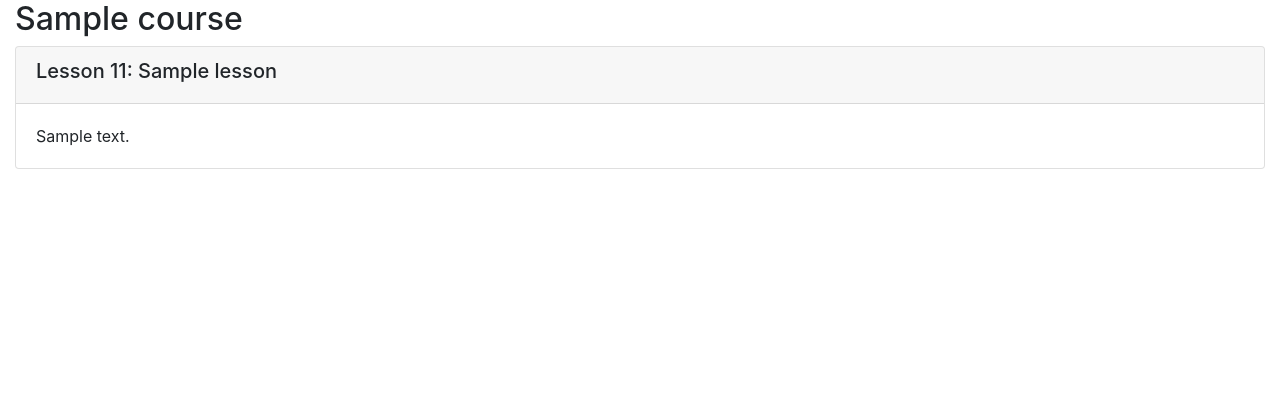
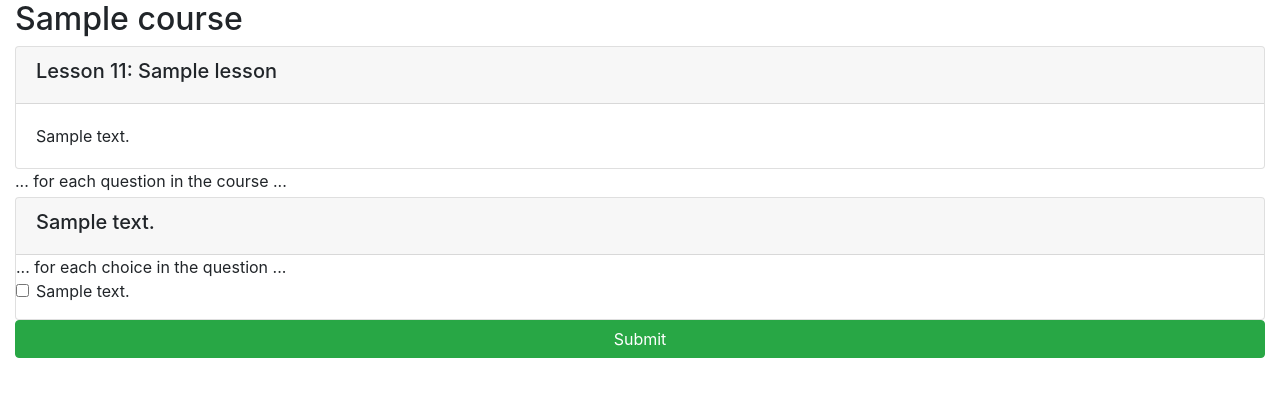
Before and after one commit to Arnab-Temporary-Side-Account/final-cloud-app-with-database, a Django app: template onlinecourse/templates/onlinecourse/course_detail_bootstrap.html in a window 1280 px wide. Shown: the part 56-453 px from the top of the page. Run offline with Django 3.2, Linux system fonts and the light colour scheme; the template is opened without the code that fills it: most values are stand-ins (such as "Sample title", 1, 10 or a date in 2020); some libraries are stand-ins or nearby versions.

Commit message:
Update course_detail_bootstrap.html

```diff
--- a/onlinecourse/templates/onlinecourse/course_detail_bootstrap.html
+++ b/onlinecourse/templates/onlinecourse/course_detail_bootstrap.html
@@ -10,7 +10,6 @@
 </head>
 
 <body>
-    <!-- Navigation bar -->
     <nav class="navbar navbar-light bg-light">
         <div class="container-fluid">
             <div class="navbar-header">
@@ -50,32 +49,12 @@
                     </div>
                 {% endfor %}
             </div>
-            <!-- Task: show questions and choices -->
-            <!-- <HINT> Use Bootstrap Collapse to hide exam first, more details could be found here
-            https://www.w3schools.com/bootstrap4/bootstrap_collapse.asp-->
 
-            <!--
-
-            A collapse example here:
             <div id="exam" class="collapse">
                 Click to expand elements within the collapse div
-                </div>
+                <input type="check" name="choice_{{choice.id}}" id="{{choice.id}}">
+        </div>
 
-            -->
-
-            <!-- <HINT> If user is authenticated, show course exam with a list of question -->
-
-            <!-- <HINT> Each example will have many questions -->
-
-            <!-- <HINT> Each question will have many choices -->
-
-
-            <!-- <HINT> Create a form to collect the selected choices for all questions -->
-            <!-- <HINT> For each question choice, you may create a checkbox input like
-            <input type="check" name="choice_{{choice.id}}" id="{{choice.id}}" ...>
-            -->
-
-            <!-- A choice submission form example
             <form id="questionform" action="point to a submit view" method="post">
                         ... for each question in the course ...
                         <div class="card mt-1">
@@ -93,10 +72,7 @@
                             </div>
                         </div>
                     <input class="btn btn-success btn-block" type="submit" value="Submit">
-            </form> -->
-
-            <!--Check here to see more details Bootstrap checkbox
-             https://www.w3schools.com/bootstrap4/bootstrap_forms_inputs.asp-->
+            </form>
     </div>
 </body>
 </html>
```
